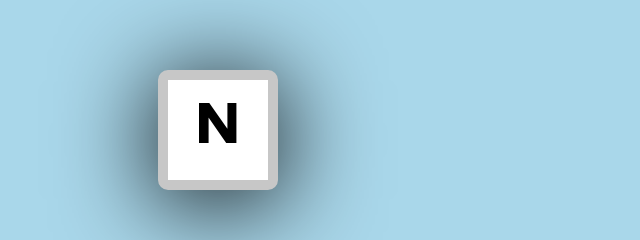
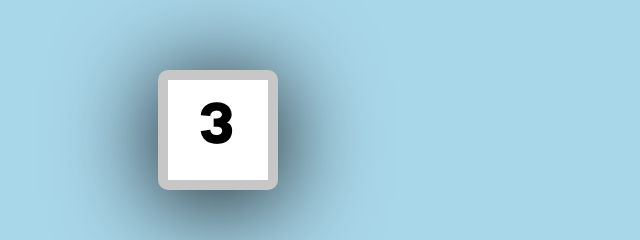
Before and after one commit to AloncraftMC/DWEC_VIEW_HernandezRobles_Alonso, a plain HTML site: page Pruebas/Juego Teclas/index.html in a window 1280 px wide. Shown: the part 346-586 px from the top of the page, 640-1280 px from the left. Drawn offline with Linux system fonts and the light colour scheme.

Commit message:
SoloNumeros

```diff
--- a/Pruebas/Juego Teclas/script.js
+++ b/Pruebas/Juego Teclas/script.js
@@ -1,4 +1,4 @@
-const caracteres = "abcdefghijklmnñopqrstuvwxyz0123456789";
+const caracteres = "0123456789";
 const tecla = document.getElementById("tecla");
 const contador = document.getElementById("contador");
 
```
Also changed, not shown: Pruebas/Juego Disociador/index.html (line endings or trailing spaces), Pruebas/Juego Disociador/script.js (line endings or trailing spaces), Pruebas/Juego Teclas/index.html (line endings or trailing spaces), Pruebas/Juego Teclas/style.css (line endings or trailing spaces), Pruebas/Prueba/index.html (line endings or trailing spaces), Pruebas/Prueba/script.js (line endings or trailing spaces).
